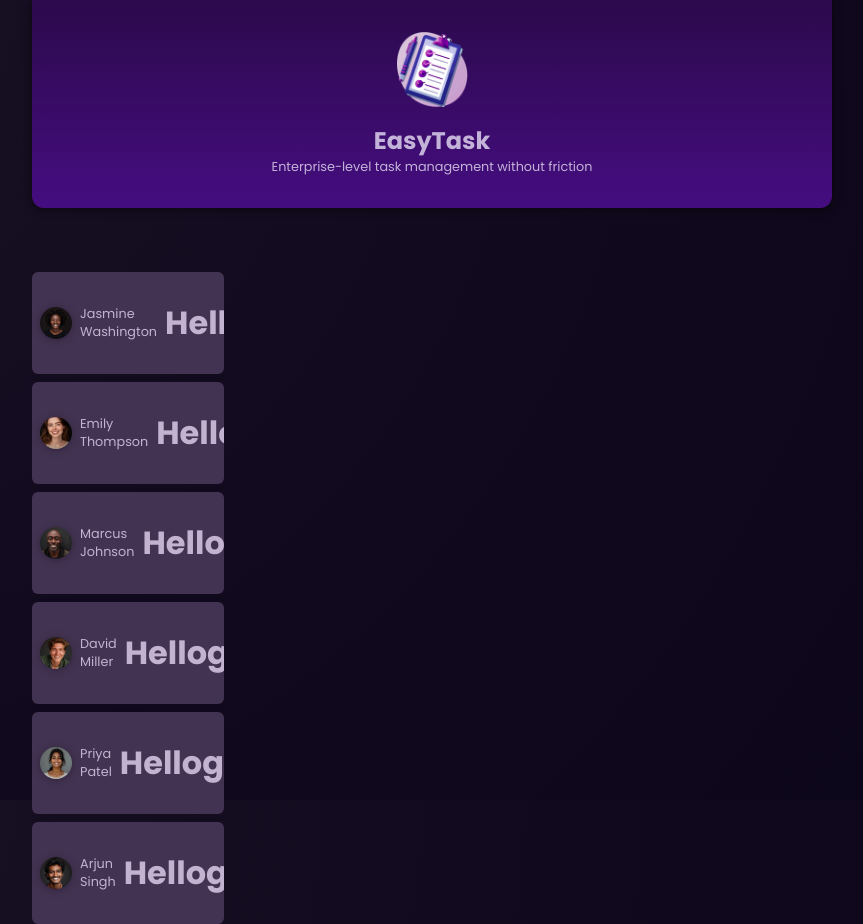
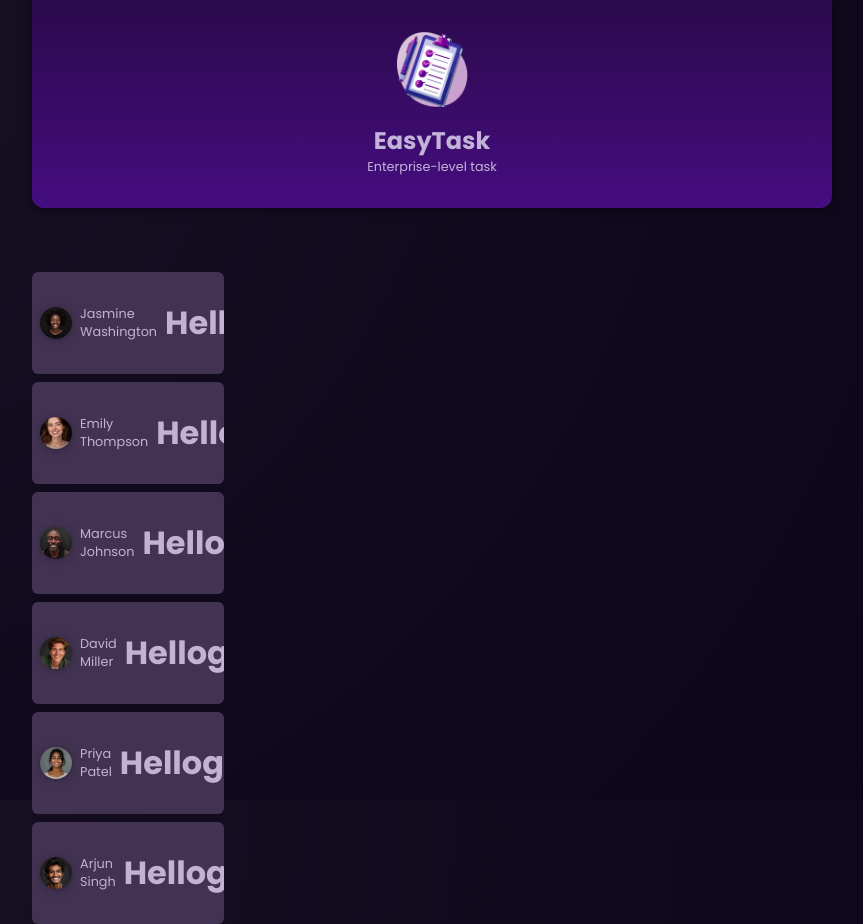
Before and after one commit to Raj-12345/MY_FIRST_STANDALONE_PROJECT, an Angular app: page / in a window 1280 px wide. Shown: the whole page, without its empty margins (208-1071 px from the left). Built offline with nearby package versions, Linux system fonts and the light colour scheme.

Commit message:
update file

```diff
--- a/src/app/header/header.component.html
+++ b/src/app/header/header.component.html
@@ -2,6 +2,6 @@
   <img src="assets/task-management-logo.png" alt="A todo list" />
   <div>
     <h1>EasyTask</h1>
-    <p>Enterprise-level task management without friction</p>
+    <p>Enterprise-level task </p>
   </div>
 </header>
```
